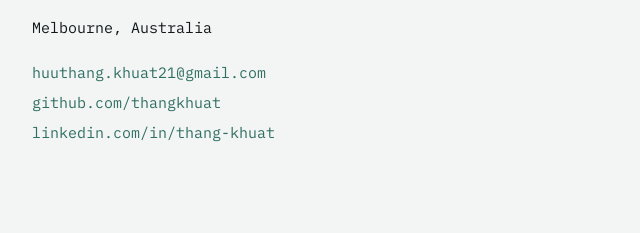
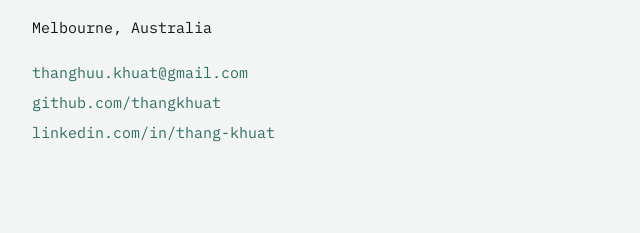
Before and after one commit to thangkhuat/portfolio-infra, a plain HTML site: page index.html in a window 1280 px wide. Shown: the part 2998-3231 px from the top of the page, 192-832 px from the left. Drawn offline with Linux system fonts and the light colour scheme.

Commit message:
Edit email

```diff
--- a/index.html
+++ b/index.html
@@ -328,7 +328,7 @@
     <p class="eyebrow">Contact</p>
     <p class="contact-lines loc">Melbourne, Australia</p>
     <div class="contact-lines">
-      <div><a href="mailto:thanghuu.khuat@gmail.com">huuthang.khuat21@gmail.com</a></div>
+      <div><a href="mailto:thanghuu.khuat@gmail.com">thanghuu.khuat@gmail.com</a></div>
       <div><a href="https://github.com/thangkhuat" target="_blank" rel="noopener">github.com/thangkhuat</a></div>
       <div><a href="https://www.linkedin.com/in/thang-khuat-690117273/" target="_blank" rel="noopener">linkedin.com/in/thang-khuat</a></div>
     </div>
```
